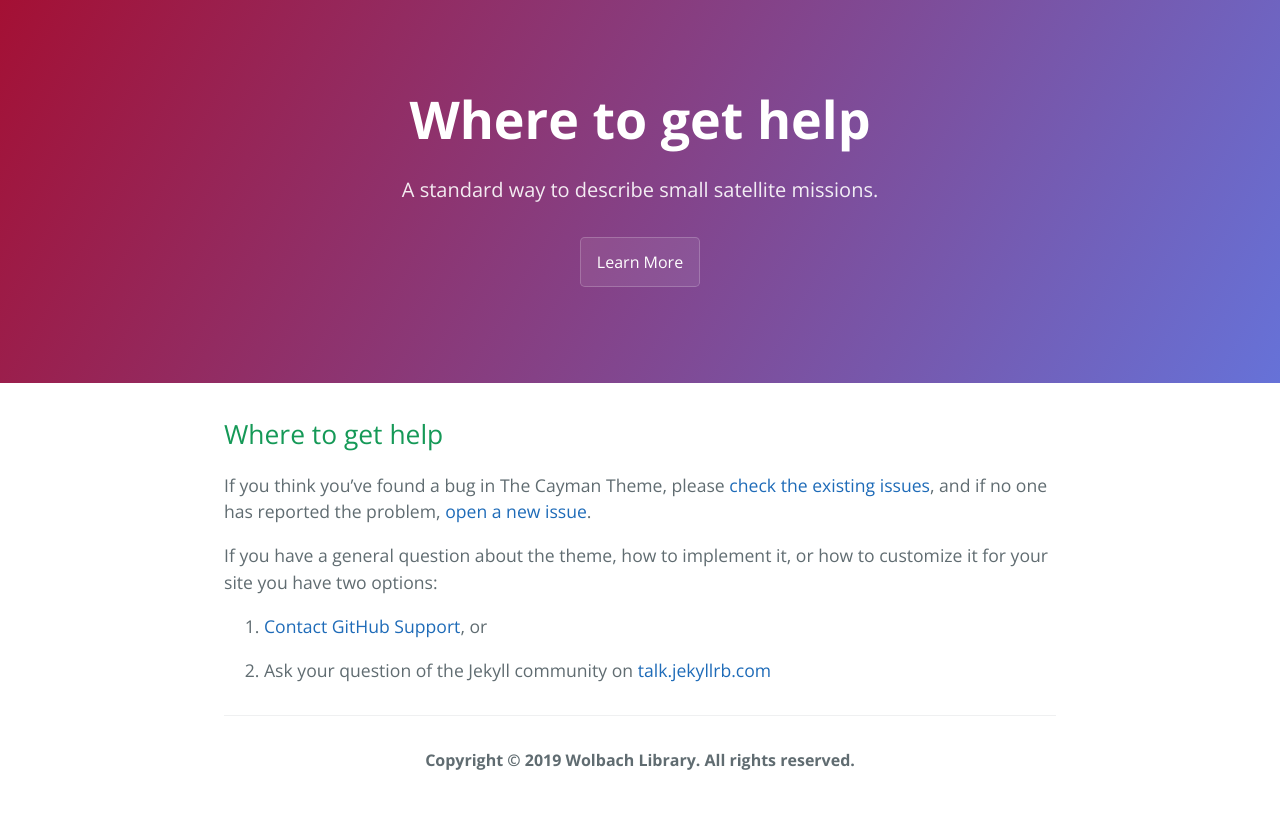
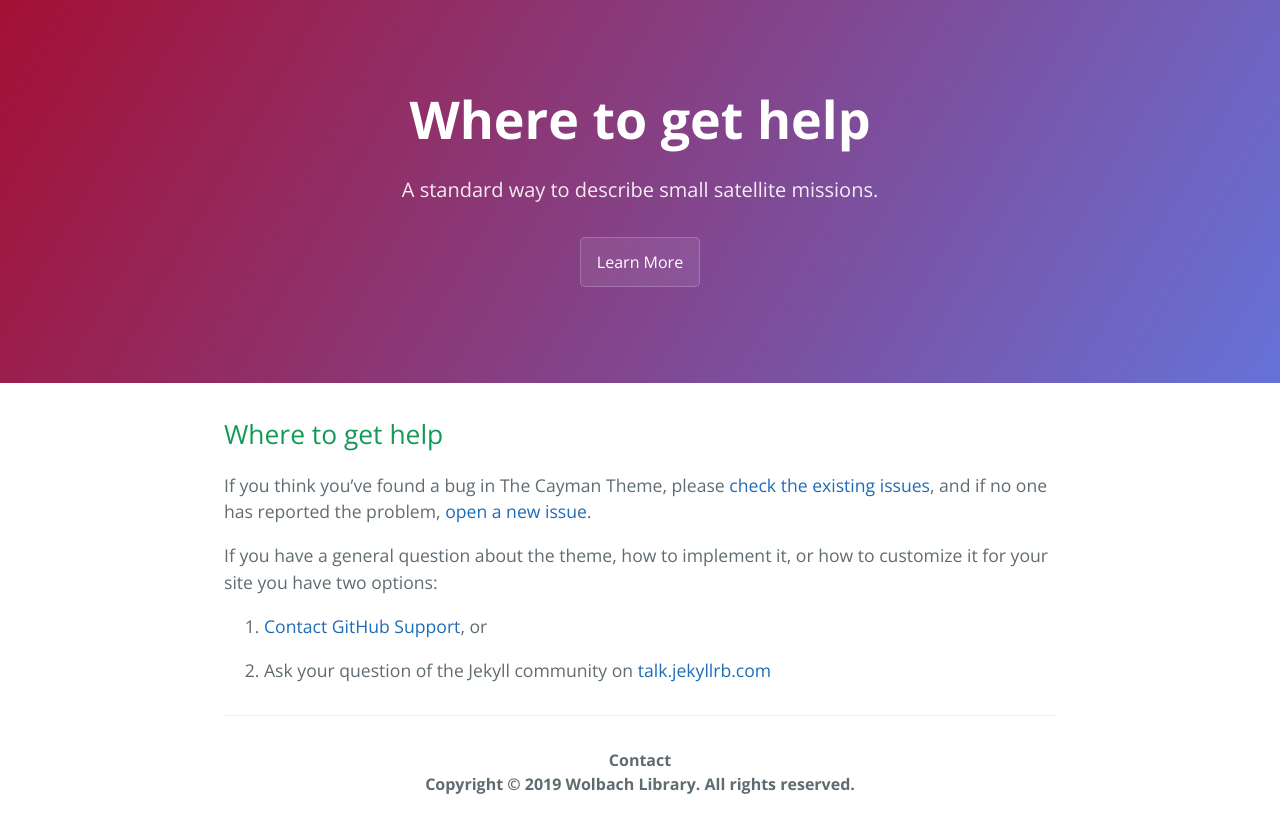
Before and after one commit to CfA-Library/MetaSat, a Jekyll site: the page built from docs/SUPPORT.md, in a window 1280 px wide. Shown: the top 833 px of the page. Built offline with Jekyll 4.4.1, drawn with Linux system fonts in a browser that asks for light colours; our own code applies the rules of GitHub Pages for plain Markdown files.

Commit message:
Update default.html

```diff
--- a/_layouts/default.html
+++ b/_layouts/default.html
@@ -39,6 +39,7 @@
 
       <footer class="site-footer">
         {% if site.github.is_project_page %}
+          <span class="site-footer-owner">Contact</span>
           <span class="site-footer-owner">Copyright © 2019 Wolbach Library. All rights reserved.</span>
         {% endif %}
       </footer>
```
